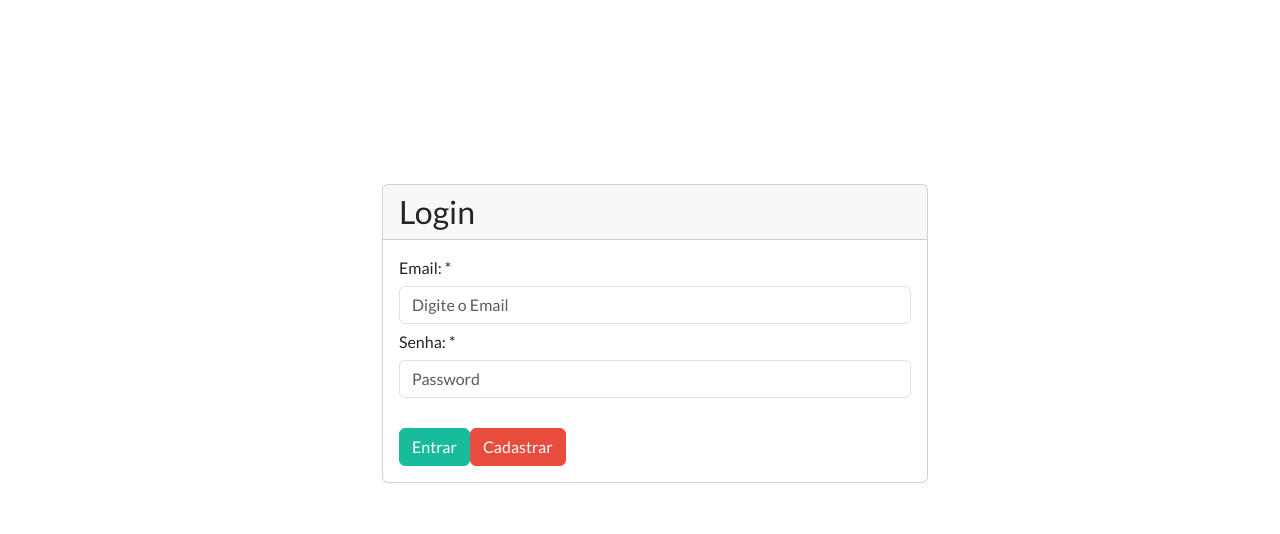
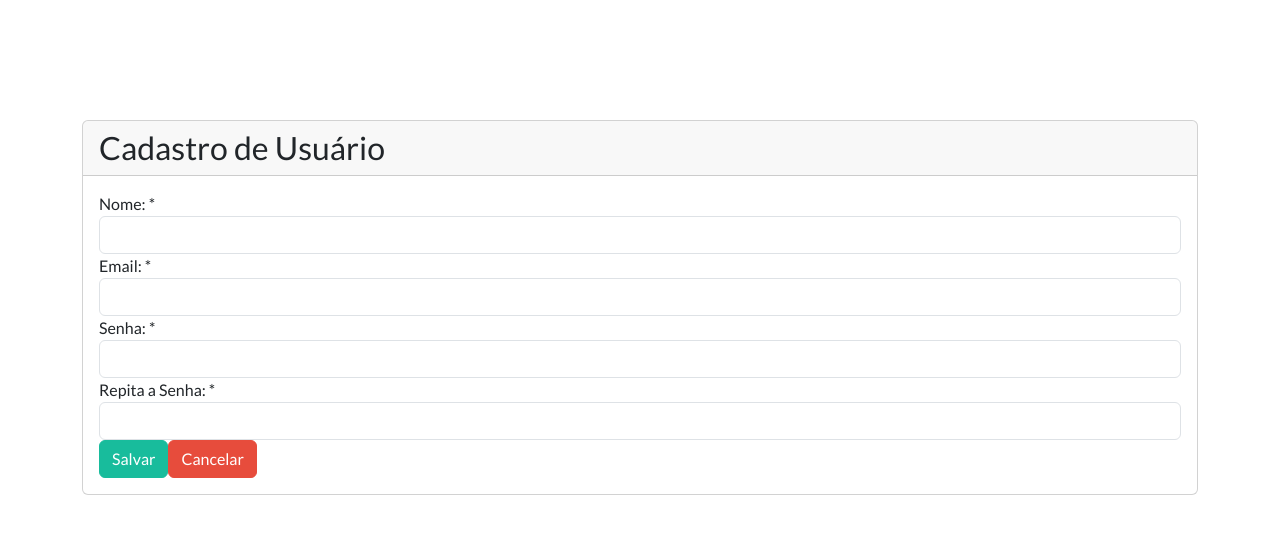
Before and after one commit to PedroHBCruz/finance-manager-app, a React (Create React App) app: page / in a window 1280 px wide. Shown: the top 534 px of the page. Built offline with nearby package versions, Linux system fonts and the light colour scheme.

Commit message:
Implementando o componente de Cadastro de Usuários

```diff
--- a/src/App.js
+++ b/src/App.js
@@ -1,6 +1,7 @@
 import React from "react";
 
 import Login from './views/login'
+import CadastroUsuario from './views/cadastroUsuario'
 
 import 'bootswatch/dist/flatly/bootstrap.css'
 import './custom.css'
@@ -10,7 +11,7 @@ class App extends React.Component {
   render() {
     return (
       <div>
-        <Login/>
+        <CadastroUsuario/>
       </div>
     )
   }
--- /dev/null
+++ b/src/views/cadastroUsuario.js
@@ -0,0 +1,66 @@
+import React from 'react';
+import Card from '../components/card';
+import FormGroup from '../components/form-gorup';
+
+class CadastroUsuario extends React.Component {
+
+    state= {
+        nome: '',
+        email: '',
+        senha: '',
+        senhaRepetição: ''
+    }
+
+    cadastrar = () =>{
+        console.log(this.state)
+    }
+
+    render() {
+        return (
+            <div className="container">
+                <Card title="Cadastro de Usuário">
+                    <div className="row">
+                        <div className="col-lg-12">
+                            <div className="bs-component">
+                                <FormGroup label="Nome: *" htmlFor="inputNome">
+                                <input type="text"
+                                       id="inputNome"
+                                       className="form-control"
+                                       name="nome"
+                                       onChange={e => this.setState({nome: e.target.value})}/>
+                                </FormGroup>
+
+                                <FormGroup label="Email: *" htmlFor="inputEmail">
+                                <input type="text"
+                                       id="inputEmail"
+                                       className="form-control"
+                                       name="email"
+                                       onChange={e => this.setState({email: e.target.value})}/>
+                                </FormGroup>
+
+                                <FormGroup label="Senha: *" htmlFor="inputSenha">
+                                <input type="password"
+                                       id="inputSenha"
+                                       className="form-control"
+                                       name="senha"
+                                       onChange={e => this.setState({senha: e.target.value})}/>
+                                </FormGroup>
+
+                                <FormGroup label="Repita a Senha: *" htmlFor="inputRepitaSenha">
+                                <input type="password"
+                                       id="inputRepitaSenha"
+                                       className="form-control"
+                                       name="senha"
+                                       onChange={e => this.setState({senhaRepetição: e.target.value})}/>
+                                </FormGroup>
+                                <button onClick={this.cadastrar} type="button" className="btn btn-success">Salvar</button>
+                                <button type="button" className="btn btn-danger">Cancelar</button>
+                            </div>
+                        </div>
+                    </div>
+                </Card>
+            </div>
+        )
+    }
+}
+export default CadastroUsuario
```
